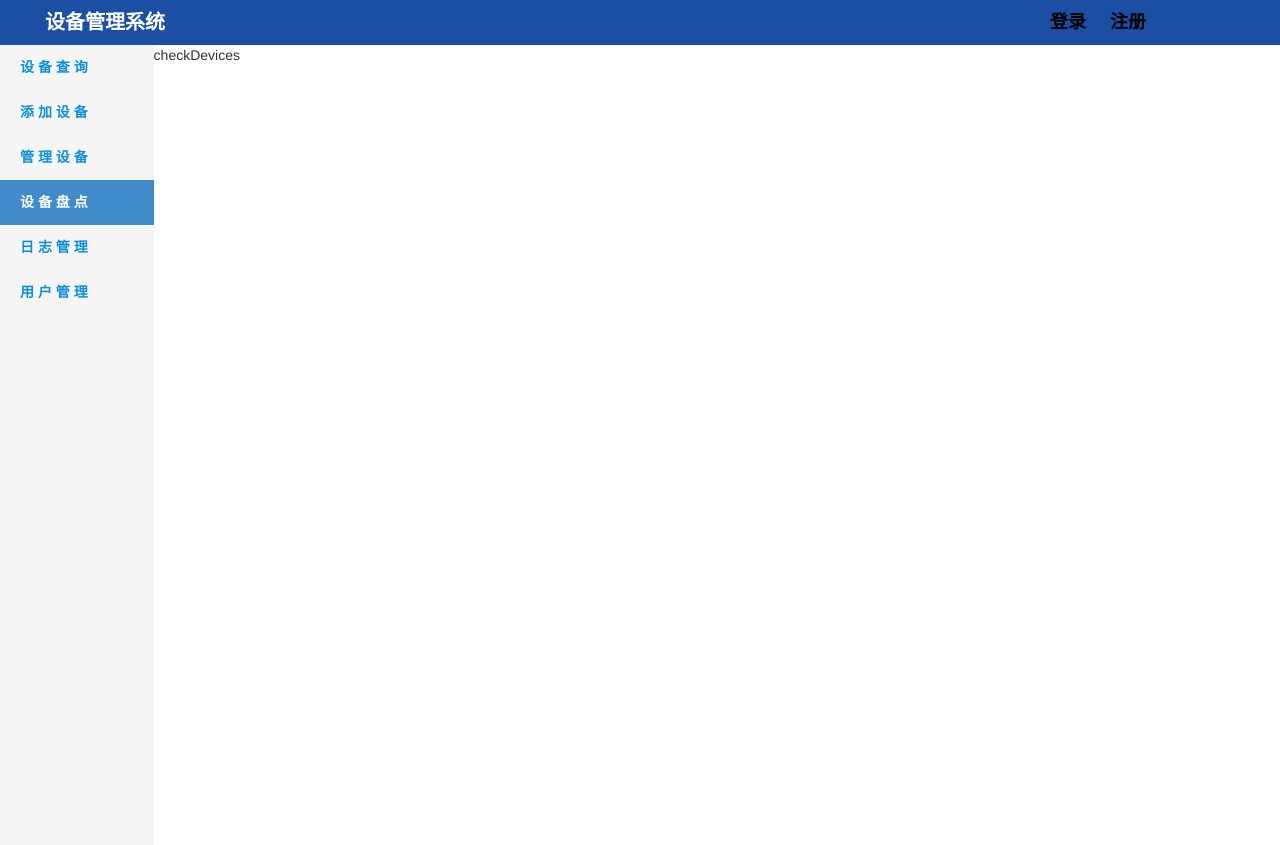
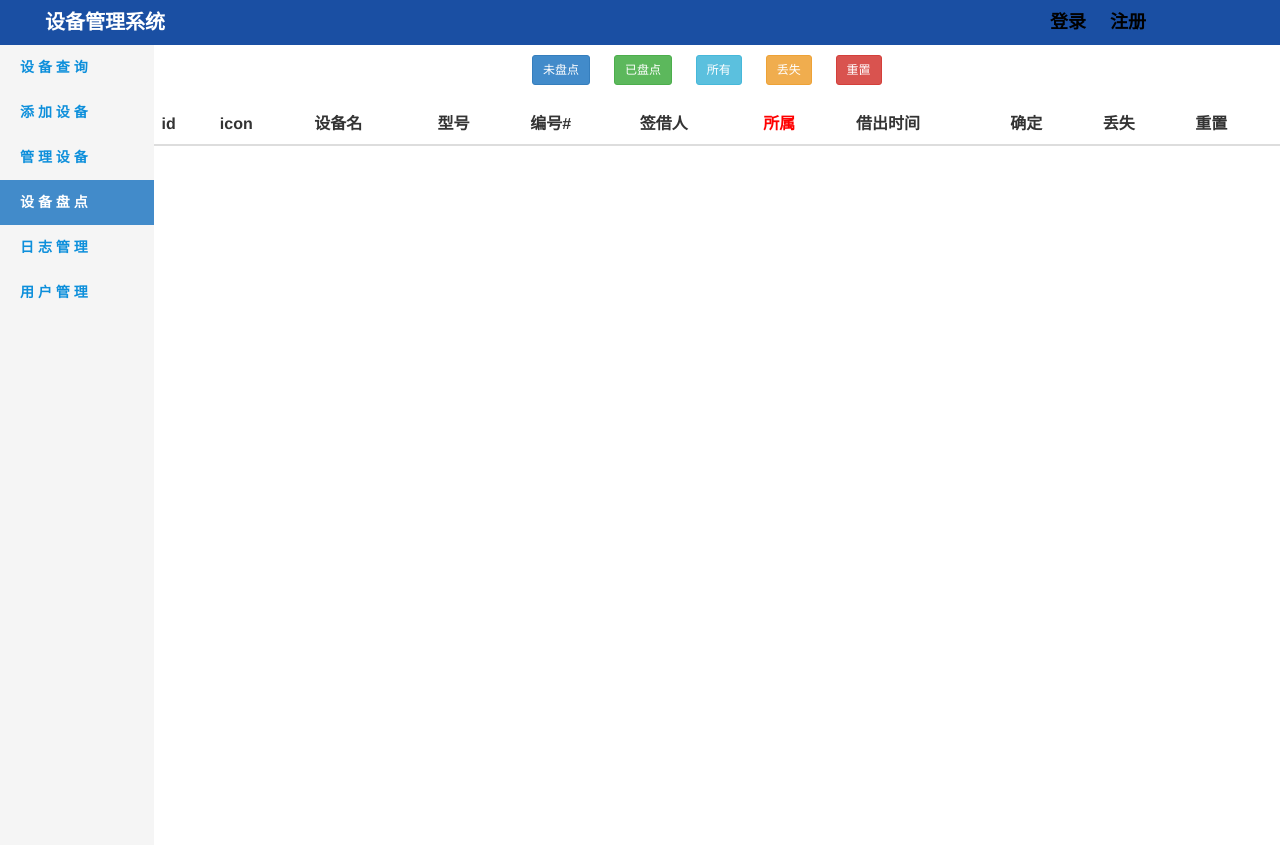
Before and after one commit to liyuanhong/CIApplication, a CodeIgniter app: page /database/index.php/welcome/checkDevices in a window 1280 px wide. Run offline with CodeIgniter, Linux system fonts and the light colour scheme; lists and menus that the app fills with data are empty.

Commit message:
添加设备盘点页面

```diff
--- a/application/views/checkDevices/checkDevices.php
+++ b/application/views/checkDevices/checkDevices.php
@@ -11,4 +11,29 @@ $doThings = "访问了设备盘点页面";
 writeToLog($theTime,$who,$where,$doThings);
 
 ?>
-checkDevices
+<div style="text-align: center;padding-top:10px;">
+	<button type="button" class="btn btn-sm btn-primary" style="margin-right: 20px;">未盘点</button>
+	<button type="button" class="btn btn-sm btn-success" style="margin-right: 20px;">已盘点</button>
+	<button type="button" class="btn btn-sm btn-info" style="margin-right: 20px;">所有</button>
+	<button type="button" class="btn btn-sm btn-warning" style="margin-right: 20px;">丢失</button>
+	<button type="button" class="btn btn-sm btn-danger" style="margin-right: 20px;">重置</button>
+</div>
+<div style="margin-top: 20px;">
+	<table class="table table-striped">
+			<thead>
+				<tr>
+					<th>id</th>
+					<th>icon</th>
+					<th>设备名</th>
+					<th>型号</th>
+					<th>编号#</th>
+					<th>签借人</th>
+					<th style="color:red;">所属</th>
+					<th>借出时间</th>
+					<th>确定</th>
+					<th>丢失</th>
+					<th>重置</th>
+				</tr>
+			</thead>
+		</table>
+</div>
--- a/application/views/showDev/showDevInfoPage.php
+++ b/application/views/showDev/showDevInfoPage.php
@@ -21,7 +21,7 @@ writeToLog($theTime,$who,$where,$doThings);
 
 <link href="<?php echo base_url();?>static/devMS/css/showDev/showDevInfoPage.css" rel="stylesheet">
 
-<button type="button" class="btn btn-success btn-back" onclick="javascript:history.back(-1);">《返回</button>
+<button type="button" class="btn btn-sm btn-success btn-back" onclick="javascript:history.back(-1);">《返回</button>
 <div id="show_dev_inifo_page_div">
 	<table class="table table-bordered">
 		<tr class="info_table">
```
Also changed, not shown: 1 other file.
